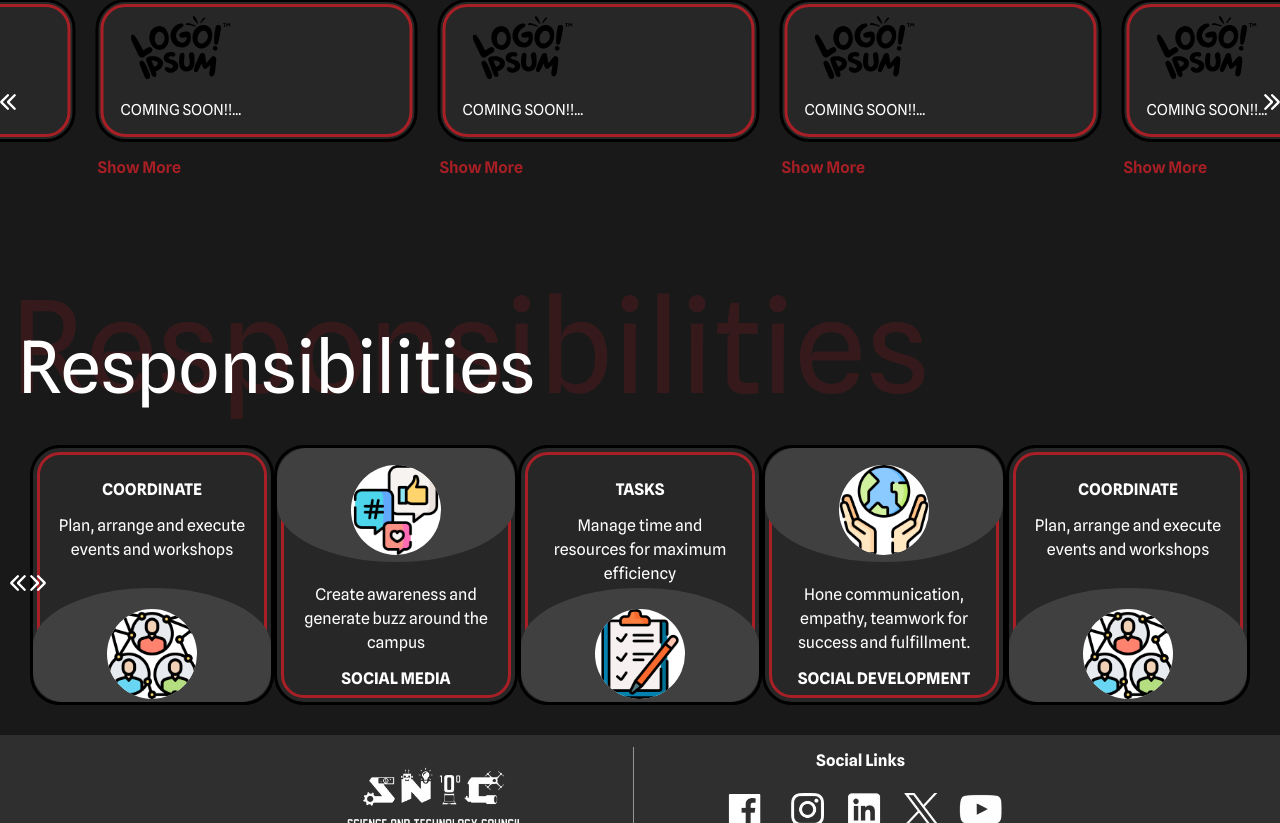
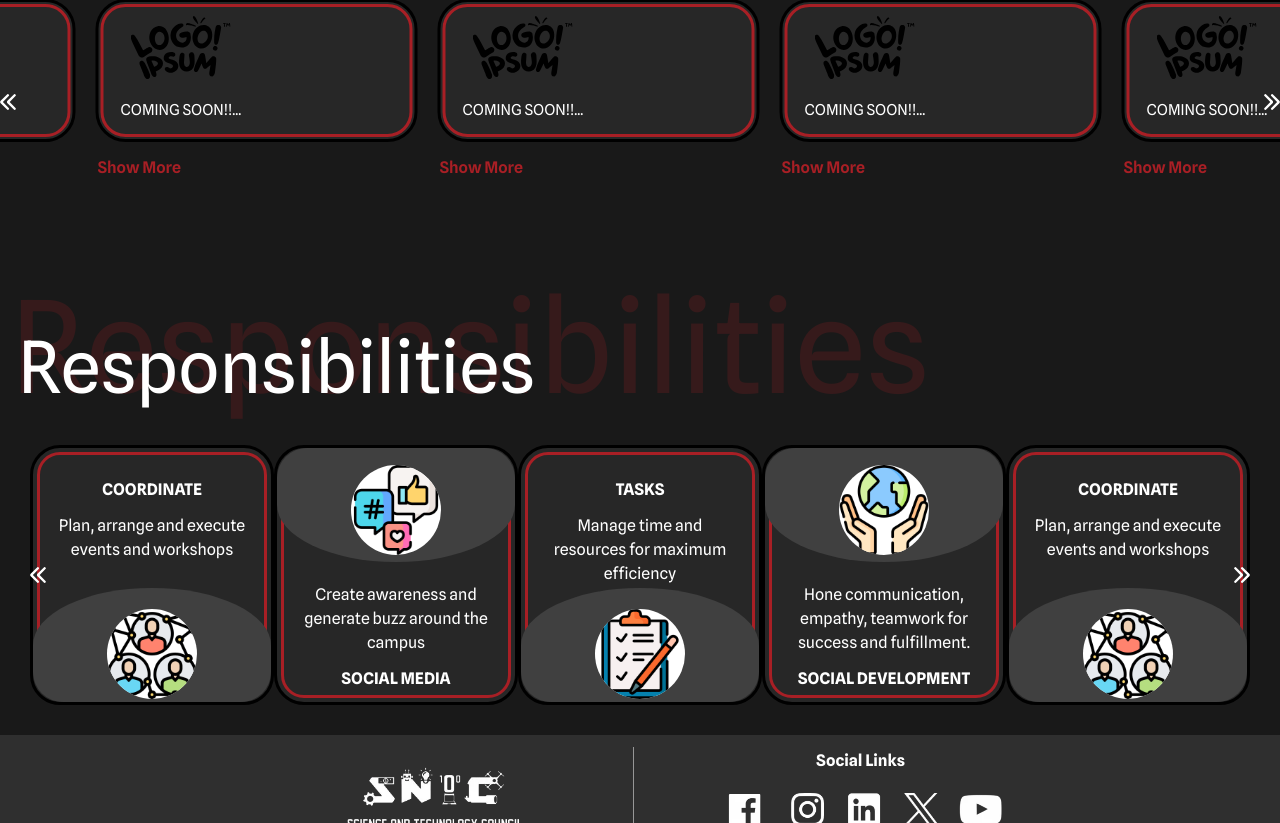
Before and after one commit to technex-iit-bhu/CA_Frontend, a Next.js app: page /incentivesPage in a window 1280 px wide. Shown: the part 609-1432 px from the top of the page. Built offline with nearby package versions, Linux system fonts and the light colour scheme; a web font is replaced by a local one.

Commit message:
Fixed Responsibilities

```diff
--- a/src/components/responsibility_carousel.tsx
+++ b/src/components/responsibility_carousel.tsx
@@ -25,16 +25,16 @@ const ResponsibilityCarousel = () => {
   const ArrowLeft = () => (
     <ArrowLeftIcon
       onClick={previous}
-      style={{ position: 'absolute', left: '-20px', top: '50%', zIndex: 10 }}
-      className={'prev'}
+      // style={{ position: 'absolute', left: '-20px', top: '50%', zIndex: 10 }}
+      className={'arrow prev'}
     ></ArrowLeftIcon>
   );
 
   const ArrowRight = () => (
     <ArrowRightIcon
       onClick={next}
-      style={{ position: 'absolute', right: '-20px', top: '50%' }}
-      className={'prev'}
+      // style={{ position: 'absolute', right: '-20px', top: '50%' }}
+      className={'arrow next'}
     ></ArrowRightIcon>
   );
 
```
Also changed, not shown: src/components/carousel.tsx (+0 -12 lines).
